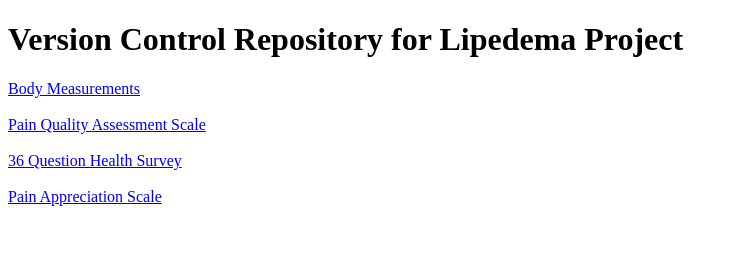
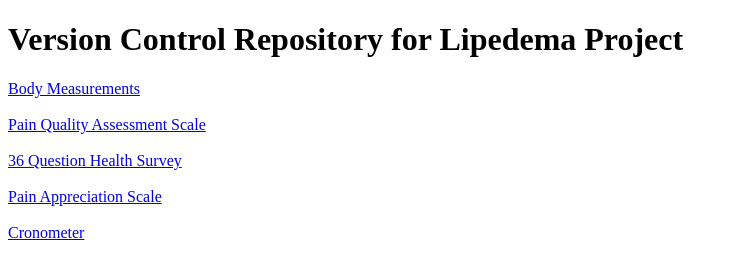
Before and after one commit to DCElemeno/lipedemaProject, a plain HTML site: page index.html in a window 1280 px wide. Shown: the whole page, without its empty margins (0-738 px from the left). Drawn offline with Linux system fonts and the light colour scheme.

Commit message:
add link

```diff
--- a/index.html
+++ b/index.html
@@ -15,5 +15,7 @@
 
 	<a href="BodyAppreciationScale.html">Pain Appreciation Scale</a><br><br>
 
+	<a href="https://cronometer.com/">Cronometer</a>
+
 </body>
 </html>
```
